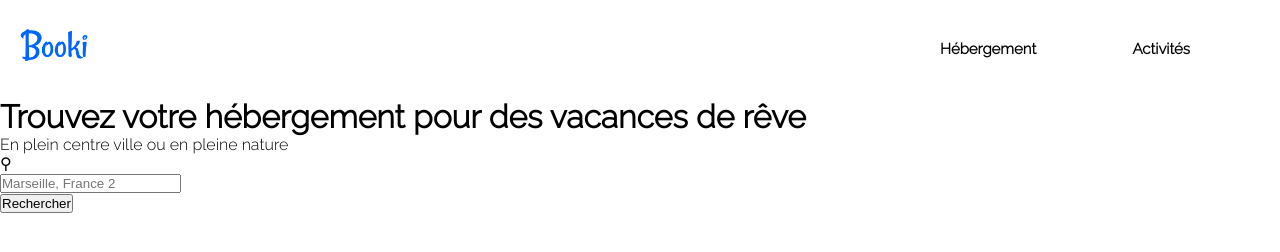
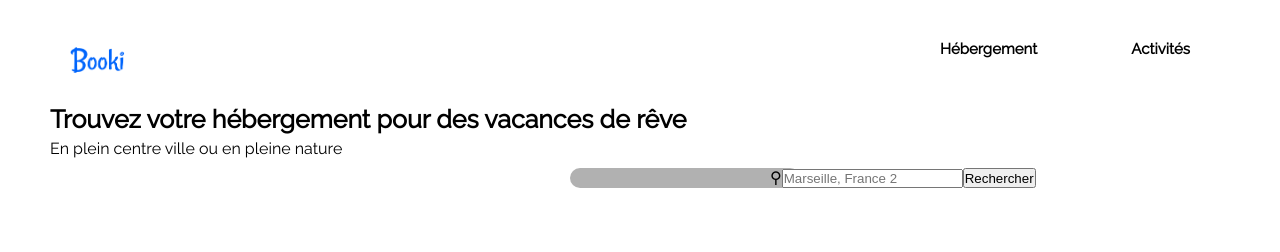
Before and after one commit to terrenceyves/thomas-maquette-html-css, a website: page index.html in a window 1280 px wide. Drawn offline with Linux system fonts and the light colour scheme; a web font is replaced by a local one.

Commit message:
sauvergarde

```diff
--- a/index.html
+++ b/index.html
@@ -30,7 +30,7 @@
       <div>
         <h1>Trouvez votre hébergement pour des vacances de rêve</h1>
         <p>En plein centre ville ou en pleine nature</p>
-        <div>
+        <div id="searchbar">
             <p>&#9906;</p>
             <form action="/action.php" method=post">
                 <input type="text" placeholder="Marseille, France 2">
--- a/style.css
+++ b/style.css
@@ -1,4 +1,4 @@
-@import url("https://fonts.googleapis.com/css2?family=Luxurious+Roman&family=Raleway:wght@100;300&display=swap");
+@import url("https://fonts.googleapis.com/css2?family=Raleway&display=swap");
 
 * {
   margin: 0;
@@ -14,6 +14,16 @@ header {
   padding: 20px;
 }
 
+main {
+  padding: 0px 50px;
+}
+
+h1 {
+  font-size: 25px;
+  font-weight: bold;
+  margin-bottom: 5px;
+}
+
 ul {
   list-style: none;
 }
@@ -24,7 +34,9 @@ a {
 }
 
 #logo {
-  height: 50px;
+  height: 40px;
+  padding-left: 50px;
+  padding-top: 20px;
 }
 #navbar {
   display: flex;
@@ -37,3 +49,34 @@ a {
   justify-content: space-between;
   font-weight: bold;
 }
+
+#searchbar {
+  display: flex;
+  margin-top: 10px;
+  position: relative;
+  width: 500px;
+  background: rgb(0, 4, 255);
+}
+
+#searchbar:nth-child(1n) {
+  background-color: rgb(177, 177, 177);
+  width: 20px;
+  border-radius: 20px;
+  margin-right: 100px;
+  padding: 0px 10px;
+  position: relative;
+  left: 500px;
+}
+
+#searchbar:nth-child(2n) {
+  margin-left: 200px;
+  padding-left: 200px;
+  position: relative;
+  left: 500px;
+}
+#searchbar:nth-child(3n) {
+  margin-left: 20px;
+  padding-left: 200px;
+  position: relative;
+  left: 500px;
+}
```
